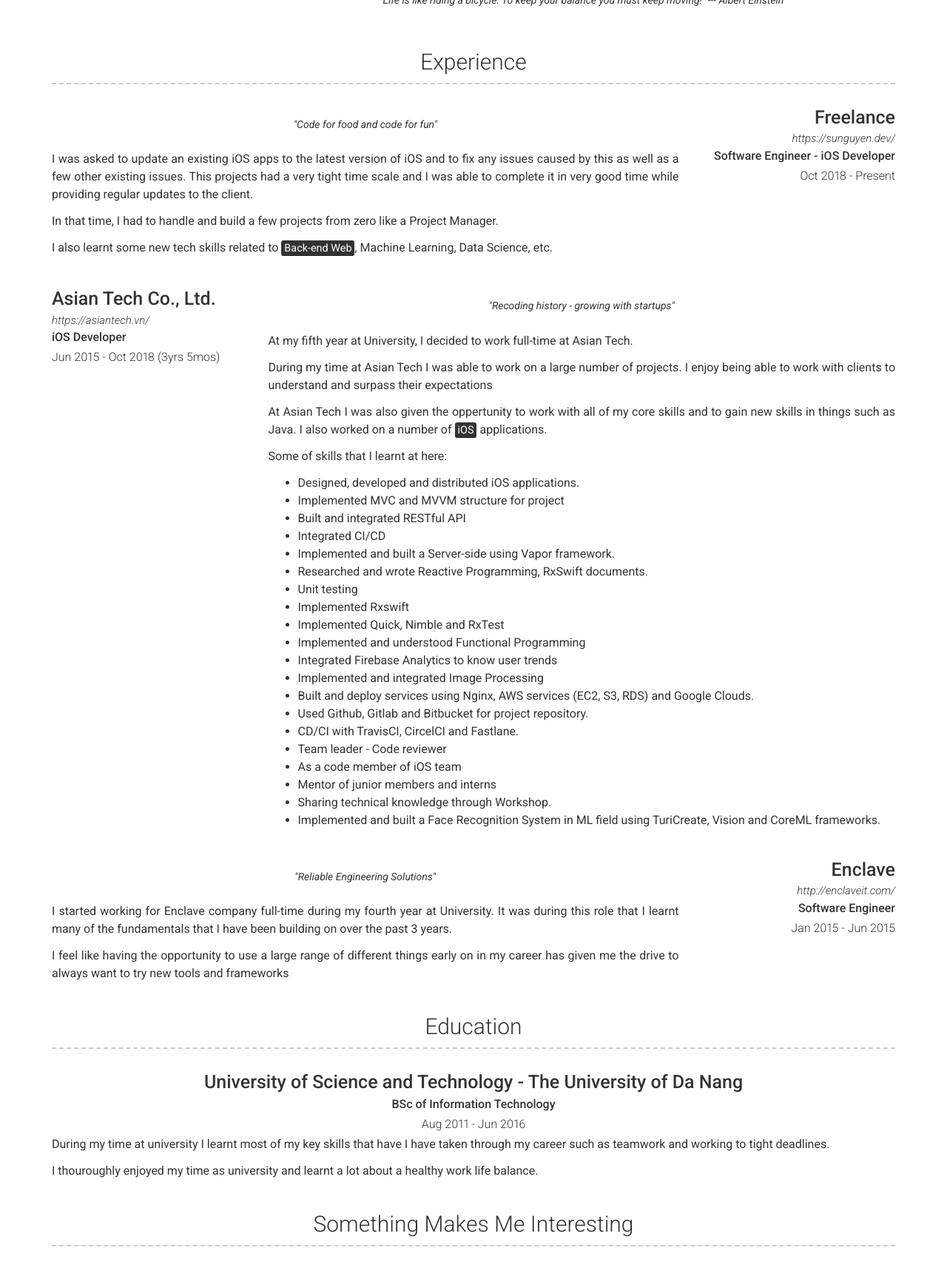
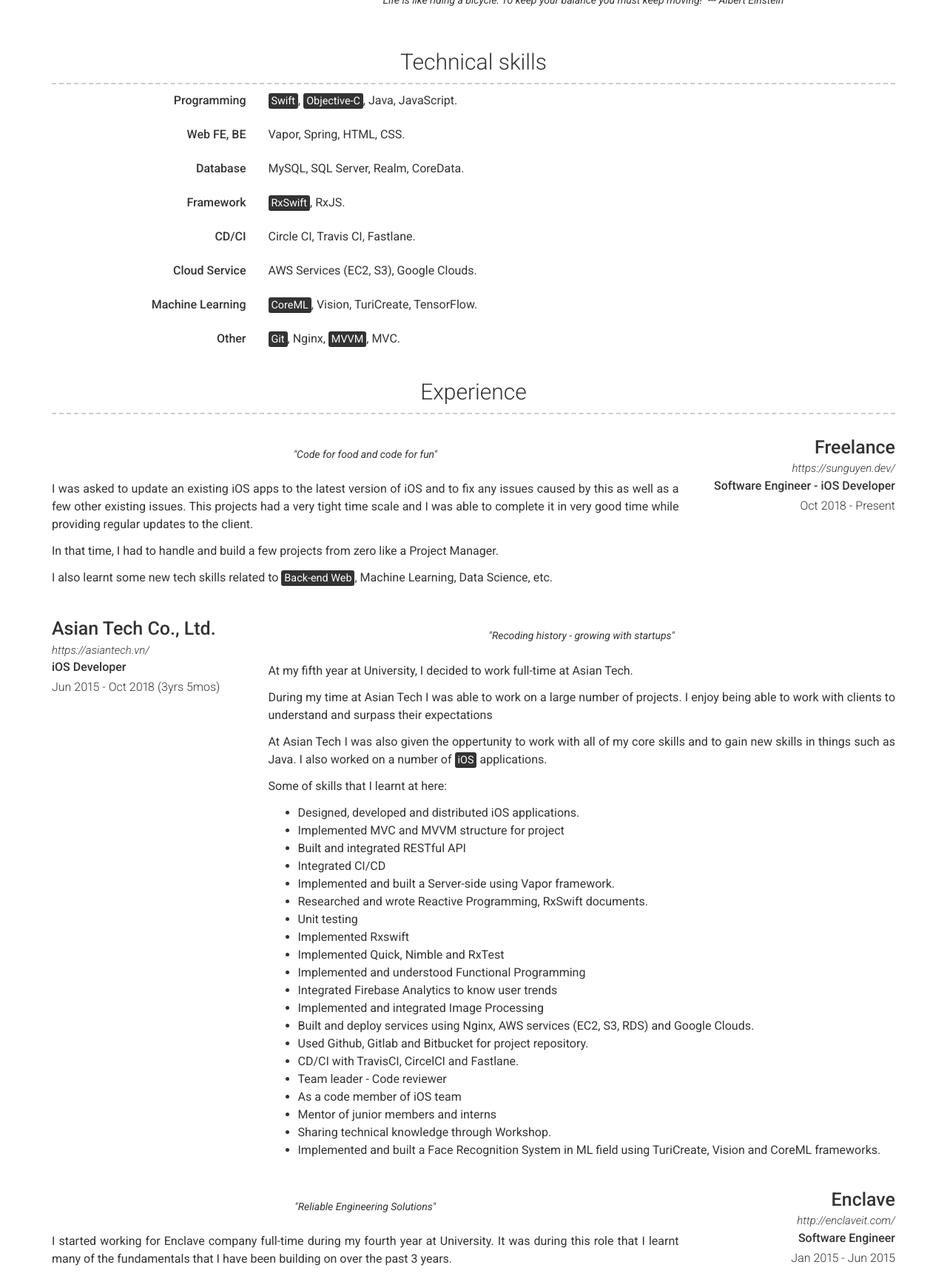
Before and after one commit to vnntsu/vnntsu.github.io, a Jekyll site: the page built from index.md, in a window 1280 px wide, cut to the strip 533-2258 px from the top of the page. Shown: the whole strip at 74% size. Built offline with Jekyll 4.4.1, drawn with Linux system fonts in a browser that asks for light colours.

Commit message:
Updated skill section.

```diff
--- a/_data/skills.yml
+++ b/_data/skills.yml
@@ -1,9 +1,31 @@
-# Project template
-- layout: top-middle
-  name: Project name
-  link: Link to project (eg. sproogen.github.io/modern-resume-theme)(optional)
-  github: Github page for project (eg. sproogen/modern-resume-theme)(optional)
-  quote: >
-    Short overview of the project (optional)
-  description: | # this will include new lines to allow paragraphs
-    Description about the work on/with the project
+- layout: skill-list
+  name: Programming
+  skill: <mark>Swift</mark>, <mark>Objective-C</mark>, Java, JavaScript.
+
+- layout: skill-list
+  name: Web FE, BE
+  skill: Vapor, Spring, HTML, CSS.
+
+- layout: skill-list
+  name: Database
+  skill: MySQL, SQL Server, Realm, CoreData.
+
+- layout: skill-list
+  name: Framework
+  skill: <mark>RxSwift</mark>, RxJS.
+
+- layout: skill-list
+  name: CD/CI
+  skill: Circle CI, Travis CI, Fastlane.
+
+- layout: skill-list
+  name: Cloud Service
+  skill: AWS Services (EC2, S3), Google Clouds.
+
+- layout: skill-list
+  name: Machine Learning
+  skill: <mark>CoreML</mark>, Vision, TuriCreate, TensorFlow.
+
+- layout: skill-list
+  name: Other
+  skill: <mark>Git</mark>, Nginx, <mark>MVVM</mark>, MVC.
--- /dev/null
+++ b/_includes/skill-list.html
@@ -0,0 +1,8 @@
+<div class="row clearfix layout layout-right" style="margin-top: 1em">
+  <div class="col-xs-12 col-sm-4 col-md-3 col-print-12 details">
+    {%- if include.item.name -%}<p><b>{{ include.item.name }}</b></p>{%- endif -%}
+  </div>
+  <div class="col-xs-12 col-sm-8 col-md-9 col-print-12 list-skill">
+    {%- if include.item.skill -%}<p>{{ include.item.skill }}</p>{%- endif -%}
+  </div>
+</div>
--- a/_includes/skills.html
+++ b/_includes/skills.html
@@ -1,6 +1,6 @@
 <div class="container skills-container">
   <h3>{{ site.projects_title | default: "Technical skills" }}</h3>
   {% for project in site.data.skills %}
-    {% include {{ project.layout | default: 'left' | append: ".html" }} item=project %}
+    {% include {{ project.layout | default: 'skill-list' | append: ".html" }} item=project %}
   {% endfor %}
 </div>
--- a/_layouts/default.html
+++ b/_layouts/default.html
@@ -12,17 +12,17 @@
 
       {%- include about.html -%}
 
-      <!-- {%- if site.data.projects.size > 0 -%}
-        {%- include projects.html -%}
-      {%- endif -%} -->
-
-      <!-- {%- if site.data.skills.size > 0 -%}
+      {%- if site.data.skills.size > 0 -%}
         {%- include skills.html -%}
-      {%- endif -%} -->
+      {%- endif -%}
 
       {%- if site.data.experience.size > 0 -%}
         {%- include experience.html -%}
       {%- endif -%}
+
+      <!-- {%- if site.data.projects.size > 0 -%}
+        {%- include projects.html -%}
+      {%- endif -%} -->
 
       {%- if site.data.education.size > 0 -%}
         {%- include education.html -%}
--- /dev/null
+++ b/_sass/mypage.scss
@@ -0,0 +1,8 @@
+.list-skill p {
+    @media screen and (max-width: 768px) {
+        text-align: center;
+        p {
+            text-align: center;
+        }
+    }
+}
--- a/assets/main.scss
+++ b/assets/main.scss
@@ -3,3 +3,4 @@
 ---
 
 @import 'modern-resume-theme';
+@import 'mypage.scss';
```
Also changed, not shown: _data/education.yml (line endings or trailing spaces), _data/experience.yml (line endings or trailing spaces).
